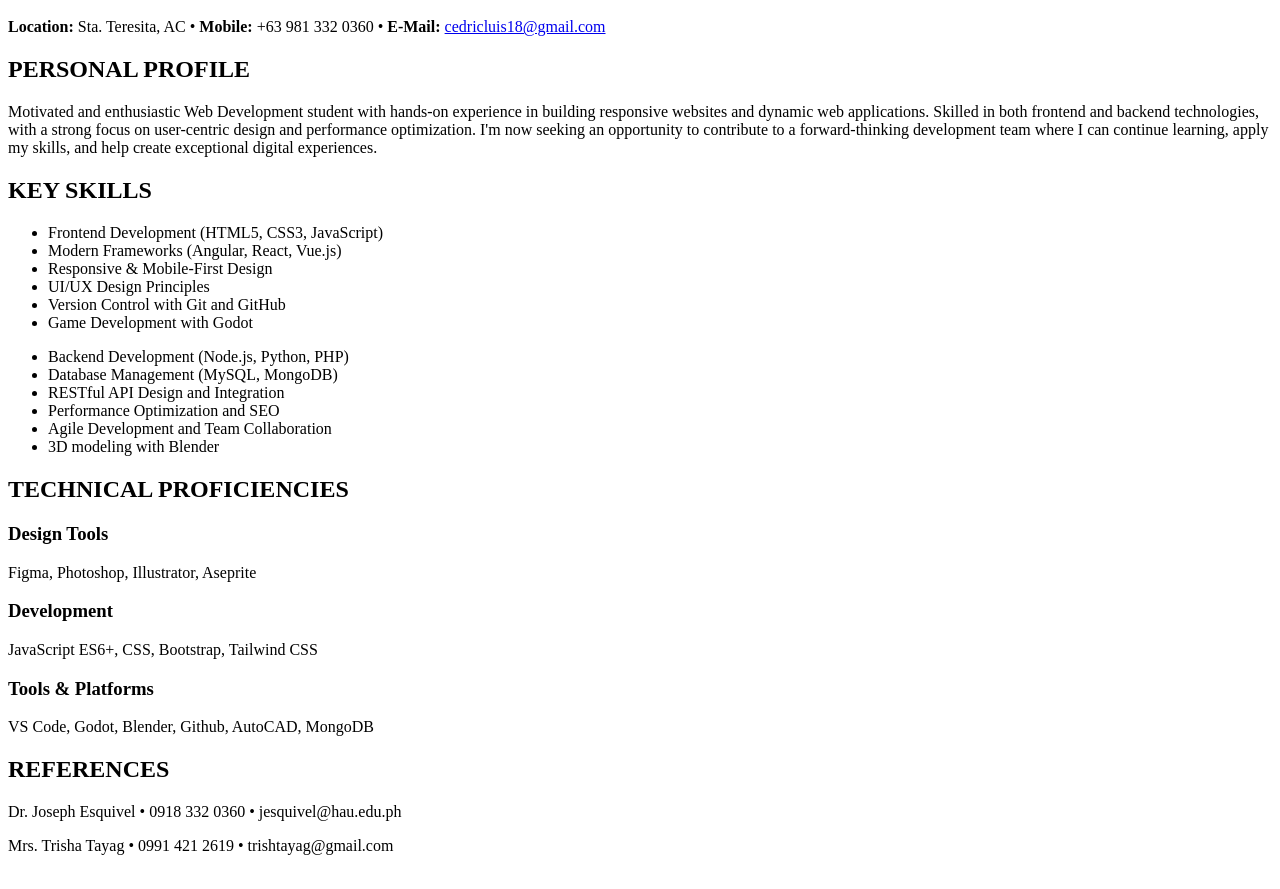
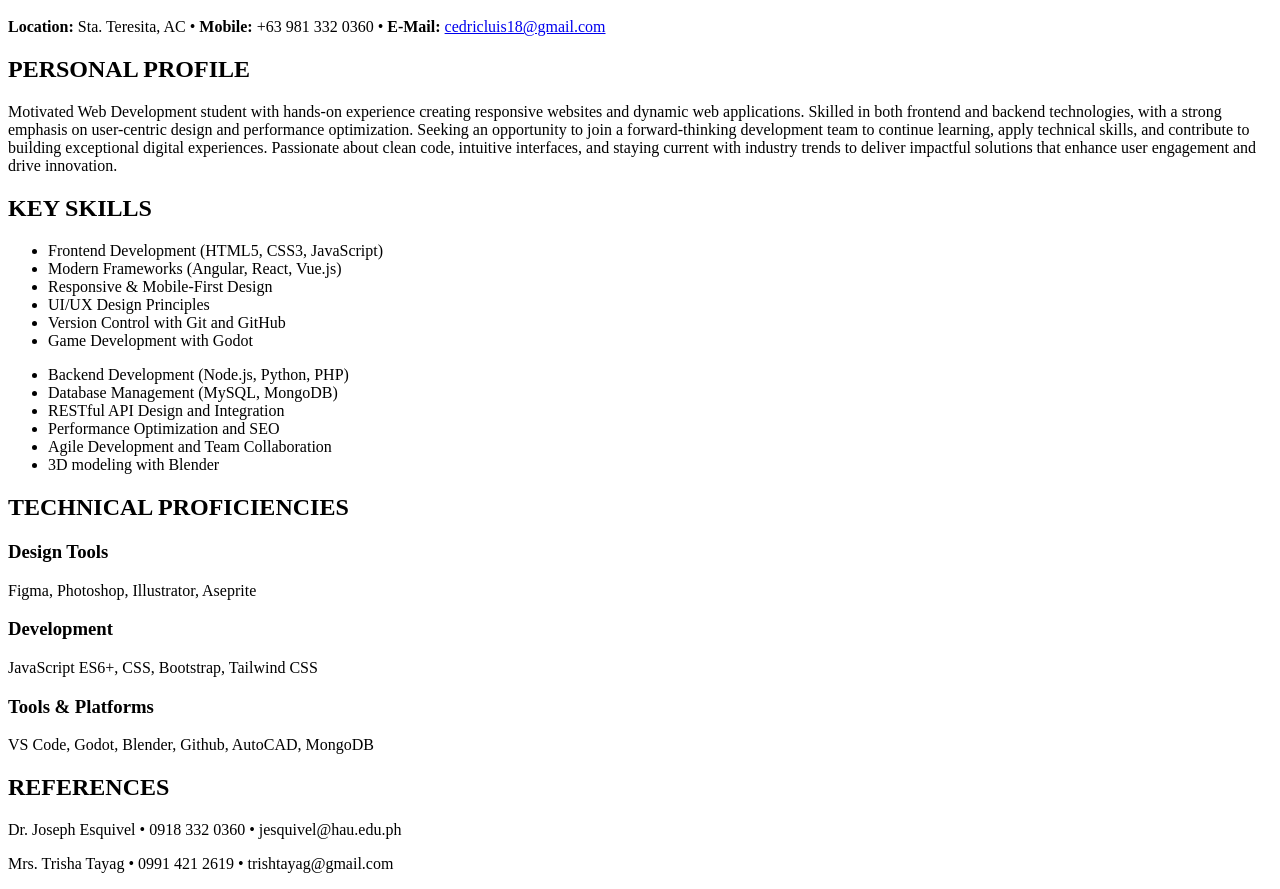
Before and after one commit to Ricartes18/6ADWEB-2203, a plain HTML site: page Week1/app.html in a window 1280 px wide. Shown: the part 48-937 px from the top of the page. Drawn offline with Linux system fonts and the light colour scheme.

Commit message:
Update personal profile text in app.html
Refined personal profile description for clarity and conciseness.

```diff
--- a/Week1/app.html
+++ b/Week1/app.html
@@ -35,7 +35,7 @@
       <section class="profile-section">
         <h2 class="section-title">PERSONAL PROFILE</h2>
         <p class="profile-text">
-          Motivated and enthusiastic Web Development student with hands-on experience in building responsive websites and dynamic web applications. Skilled in both frontend and backend technologies, with a strong focus on user-centric design and performance optimization. I'm now seeking an opportunity to contribute to a forward-thinking development team where I can continue learning, apply my skills, and help create exceptional digital experiences.
+          Motivated Web Development student with hands-on experience creating responsive websites and dynamic web applications. Skilled in both frontend and backend technologies, with a strong emphasis on user-centric design and performance optimization. Seeking an opportunity to join a forward-thinking development team to continue learning, apply technical skills, and contribute to building exceptional digital experiences. Passionate about clean code, intuitive interfaces, and staying current with industry trends to deliver impactful solutions that enhance user engagement and drive innovation.
         </p>
       </section>
 
```
